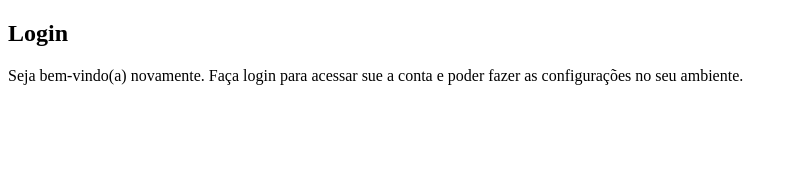
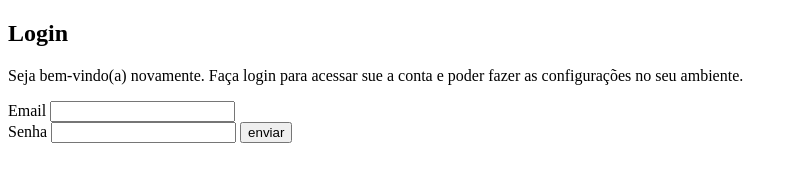
Before and after one commit to ronisantos77/projeto-login, a plain HTML site: page index.html in a window 1280 px wide. Shown: the whole page, without its empty margins (0-794 px from the left). Drawn offline with Linux system fonts and the light colour scheme.

Commit message:
update  projeto login

```diff
--- a/index.html
+++ b/index.html
@@ -18,7 +18,11 @@
                 <h1>Login</h1>
                 <p>Seja bem-vindo(a) novamente. Faça login para acessar sue a conta e poder fazer as configurações no seu ambiente.</p>
                 <form action="login.php" method="post">
-
+                    <label for="iemail">Email</label>
+                    <input type="email" name="iemail" id="iemail" required><br>
+                    <label for="ipassword">Senha</label>
+                    <input type="password" name="ipass" id="ipass" required minlength="7">
+                    <input type="submit" value="enviar">
 
                 </form>
             </div>
```
